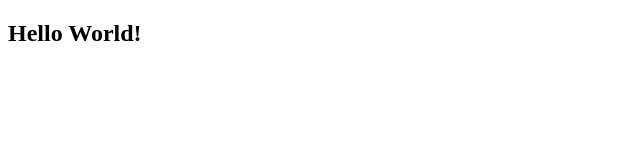
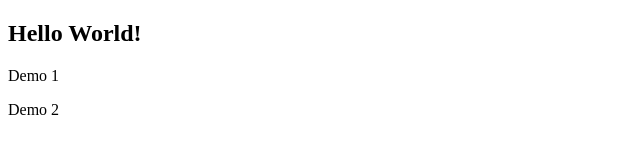
Before and after one commit to clefcodex/demo, a plain HTML site: page index.html in a window 1280 px wide. Shown: the whole page, without its empty margins (0-640 px from the left). Drawn offline with Linux system fonts and the light colour scheme.

Commit message:
Add content

```diff
--- a/index.html
+++ b/index.html
@@ -7,5 +7,7 @@
 </head>
 <body>
 	<h2>Hello World!</h2>
+	<p>Demo 1</p>
+	<p>Demo 2</p>
 </body>
 </html>
```
